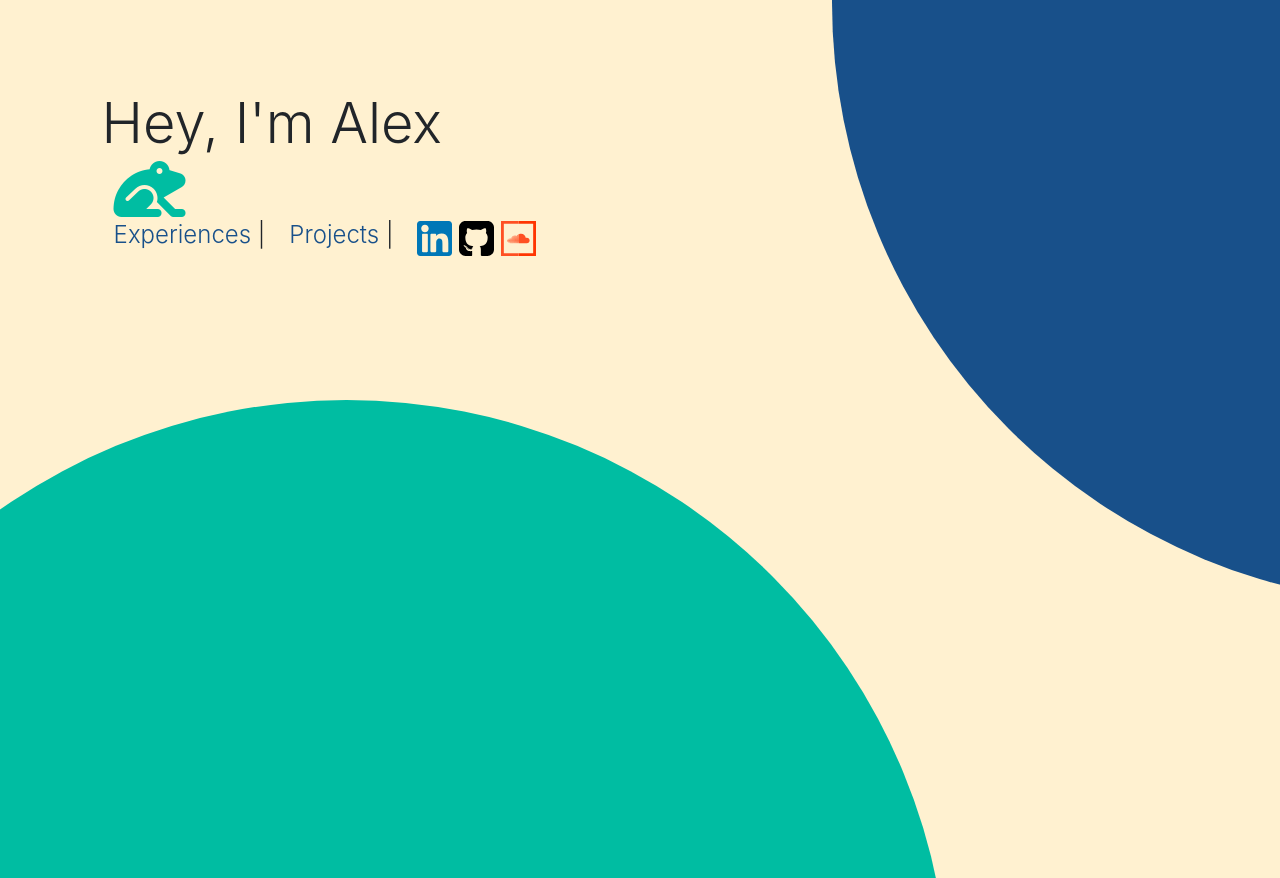
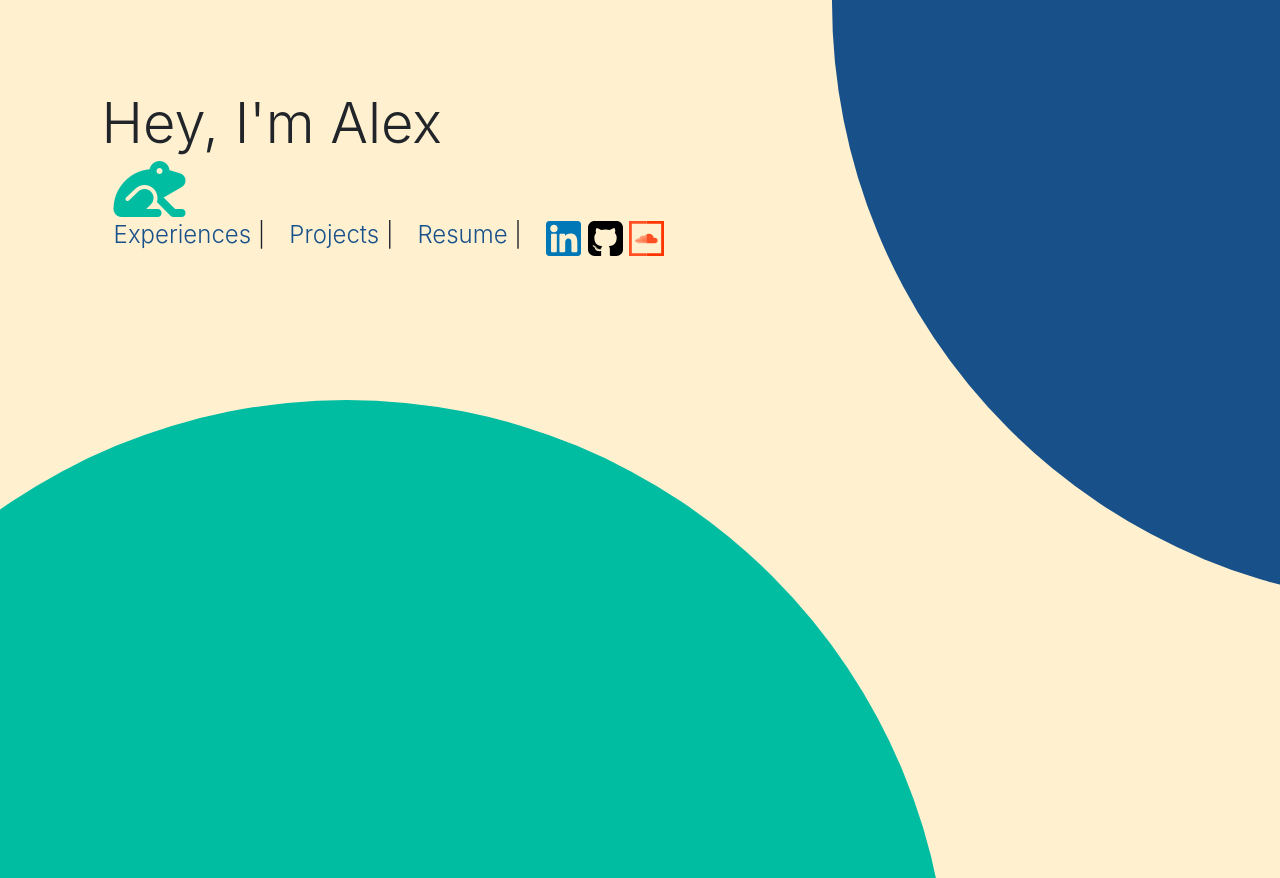
Before and after one commit to RarePep8/rarepep8.github.io, a plain HTML site: page index.html in a window 1280 px wide. Shown: the top 878 px of the page. Drawn offline with nearby package versions, Linux system fonts and the light colour scheme.

Commit message:
Added links

```diff
--- a/index.html
+++ b/index.html
@@ -39,6 +39,9 @@
                   </div>
                   <div class="col-auto mr-auto">
                     <a id="projects-link" href="#" class="primary">Projects</a> |
+                  </div>
+                  <div class="col-auto mr-auto">
+                    <a href="./resume.pdf" target="_blank" class="primary">Resume</a> |
                   </div>
                   <div class="col-auto mr-auto">
                     <a href="https://www.linkedin.com/in/alex-wong-556151150/" target="_blank"><img src="linkedin.svg" style="width:35px;height:35px;"></a>
```
Also changed, not shown: 1 other file.
